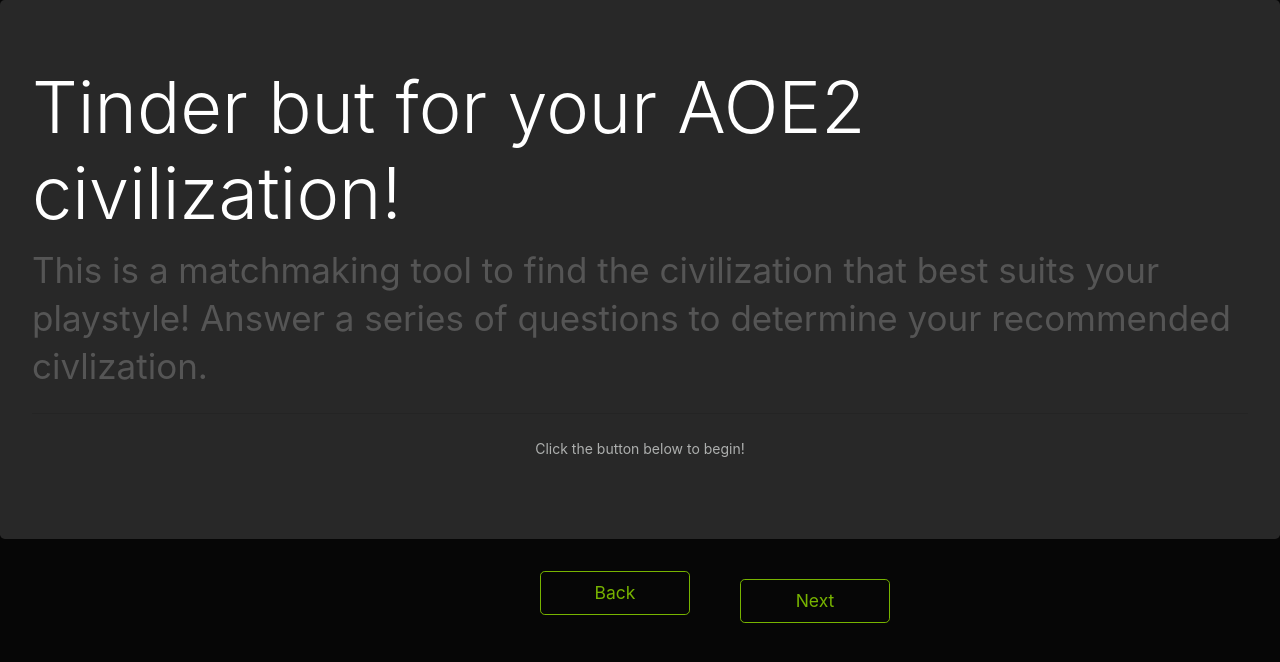
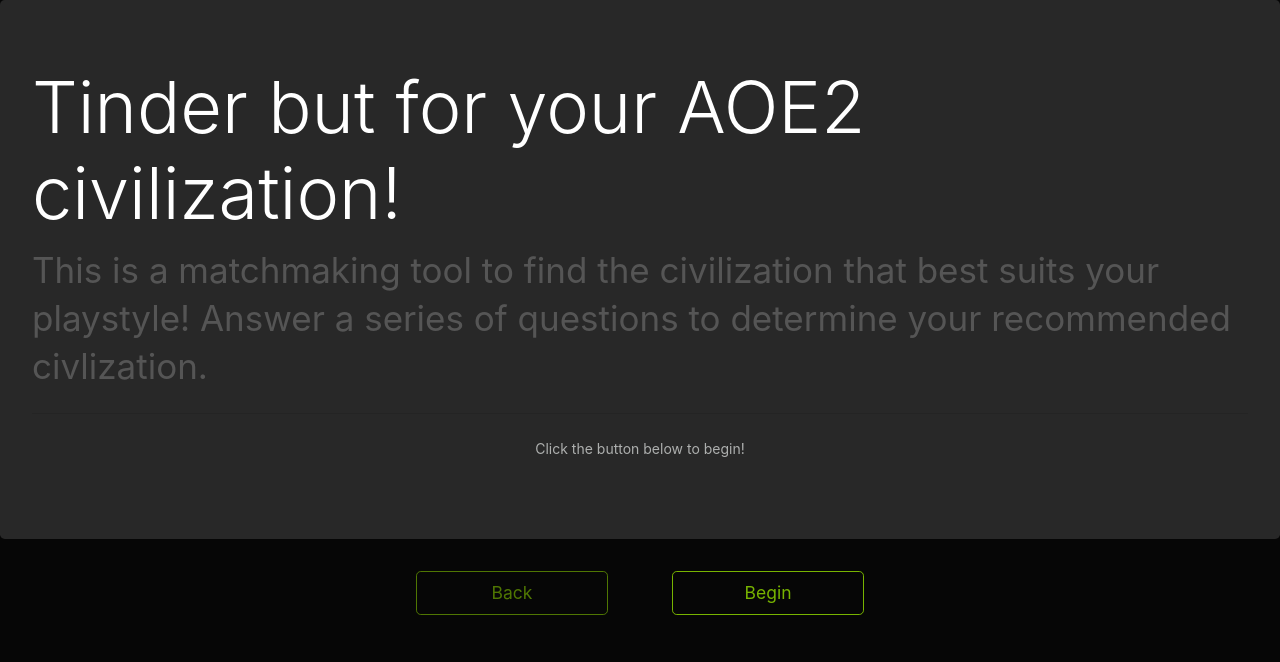
Before and after one commit to ianhong95/AOE_Playstyle, a React (Create React App) app: page / in a window 1280 px wide. Shown: the top 662 px of the page. Built offline with nearby package versions, Linux system fonts and the light colour scheme.

Commit message:
Cleaned up layout

```diff
--- a/public/custom.css
+++ b/public/custom.css
@@ -1,15 +1,20 @@
 .nbtn {
-    width: 150px;
+    width: 15%;
     position: absolute;
-    left: 50%;
-    transform: translateX(-50%);
-    transform: translateX(100px)
+    left: 60%;
+    transform: translateX(-50%) !important;
+    /* transform: translateX(100px) !important; */
+    margin-top: 0px !important
 }
 
 .bbtn {
-    width: 150px;
+    width: 15%;
     position: absolute;
-    left: 50%;
-    transform: translateX(-50%);
-    transform: translateX(-100px)
+    left: 40%;
+    transform: translateX(-50%) !important;
+    /* transform: translateX(-100px) !important */
 }
+
+.cttext {
+    text-align: center
+}
--- a/src/App.js
+++ b/src/App.js
@@ -59,14 +59,17 @@
             onClick={() =>
               question > 1 ? setQuestion(question-1) : setQuestion(0)
             }
+            disabled={question===0}
         >Back</button>
       <button
             type="button"
-            className="btn nbtn btn-outline-success btn-lg btn-block"
+            className="btn btn-outline-success btn-lg btn-block nbtn"
             onClick={() =>
               question < 7 ? setQuestion(question+1) : setQuestion(0)
             }
-        >Next</button>
+        >{question === 0 ? 'Begin' :
+        question > 0 & question < 6 ? 'Next' :
+        question === 6 ? 'Finish' : null}</button>
     </div>
   );
 }
--- a/src/components/Finish.js
+++ b/src/components/Finish.js
@@ -2,7 +2,7 @@
 
 const Finish = () => {
     return (
-        <div>
+        <div class='cttext'>
             <h1>Your recommended civilizations are:</h1>
             <small>lol jk I didn't get that far yet</small>
         </div>
--- a/src/components/Question1.js
+++ b/src/components/Question1.js
@@ -6,7 +6,7 @@
 
 const Question1 = () => {
     return (
-        <div class='jumbotron'>
+        <div class='jumbotron cttext'>
             <Header title='Question 1' />
             <SubHeader subText='Select your preferred style' />
             <AnswerButton Answer='Aggressive'/>
--- a/src/components/Question2.js
+++ b/src/components/Question2.js
@@ -6,7 +6,7 @@
 
 const Question2 = () => {
     return (
-        <div class='jumbotron'>
+        <div class='jumbotron cttext'>
             <Header title='Question 2' />
             <SubHeader subText='What scale of games do you like to play?' />
             <AnswerButton Answer='1v1' />
--- a/src/components/Question3.js
+++ b/src/components/Question3.js
@@ -6,7 +6,7 @@
 
 const Question3 = () => {
     return (
-        <div class='jumbotron'>
+        <div class='jumbotron cttext'>
             <Header title='Question 3' />
             <SubHeader subText='Select your two favourite unit types:' />
             <AnswerButton Answer='Infantry'/>
--- a/src/components/Question4.js
+++ b/src/components/Question4.js
@@ -6,7 +6,7 @@
 
 const Question4 = () => {
     return (
-        <div class='jumbotron'>
+        <div class='jumbotron cttext'>
             <Header title='Question 4' />
             <SubHeader subText='What kind of civ bonuses do you like?' />
             <AnswerButton Answer='Economy'/>
--- a/src/components/Question5.js
+++ b/src/components/Question5.js
@@ -6,7 +6,7 @@
 
 const Question5 = () => {
     return (
-        <div class='jumbotron'>
+        <div class='jumbotron cttext'>
             <Header title='Question 5' />
             <SubHeader subText='What is your favourite defensive structure?' />
             <AnswerButton Answer='Walls'/>
```
